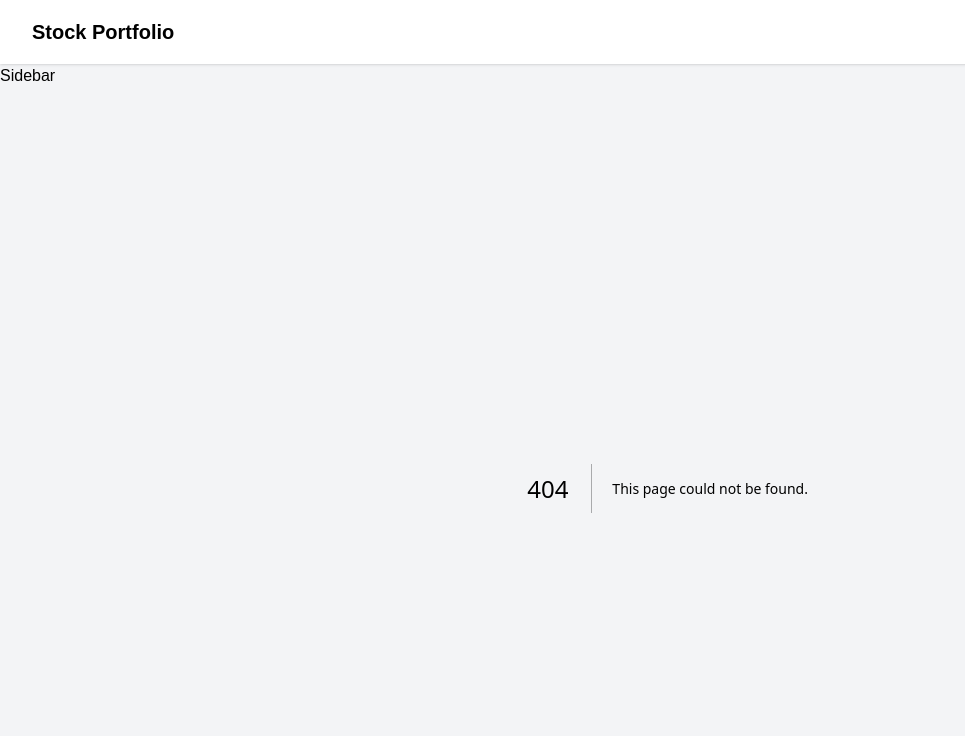
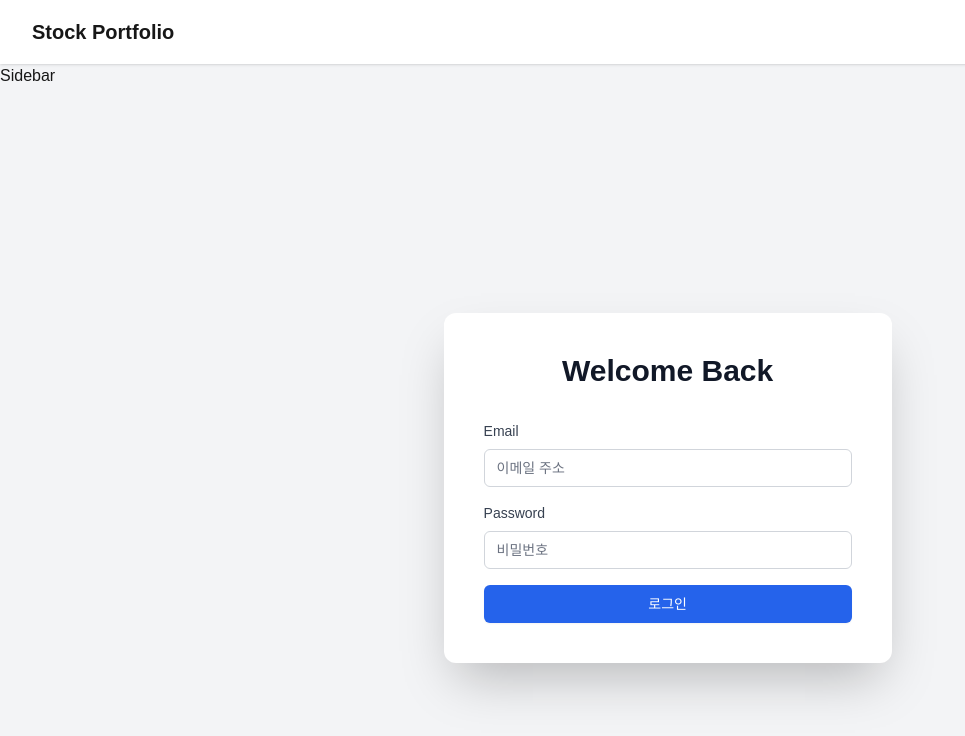
Before and after one commit to zzgh06/stock-portfolio, a Next.js app: page /login in a window 1280 px wide. Before the commit this address had no page. Shown: the top 736 px of the page, without its empty margins (0-965 px from the left). Built offline with nearby package versions, Linux system fonts and the light colour scheme.

Commit message:
feat : 로그인 기능 구현

```diff
--- a/src/app/layout.tsx
+++ b/src/app/layout.tsx
@@ -9,7 +9,7 @@ export default function RootLayout({
   children: React.ReactNode;
 }>) {
   return (
-    <html lang="en">
+    <html lang="kr" className="min-h-screen mx-auto">
       <body>
         <div className="min-h-screen bg-gray-100">
           <Header />
--- /dev/null
+++ b/src/app/login/page.tsx
@@ -0,0 +1,11 @@
+'use client'
+
+import LoginForm from "@/components/auth/LoginForm";
+
+export default function Login() {
+  return (
+    <div className="flex justify-center items-center min-h-screen">
+      <LoginForm />
+    </div>
+  )
+}
--- /dev/null
+++ b/src/components/auth/LoginForm.tsx
@@ -0,0 +1,67 @@
+import { signIn } from "next-auth/react";
+import React, { useState } from "react";
+
+export default function LoginForm() {
+  const [email, setEmail] = useState('');
+  const [password, setPassword] = useState('');
+
+  const handleSubmit = async (e: React.FormEvent) => {
+    e.preventDefault();
+
+    try {
+      // eslint-disable-next-line @typescript-eslint/no-unused-vars
+      const result = await signIn('credentials', {
+        email,
+        password,
+        redirect: true,
+        callbackUrl: '/dashboard'
+      });
+    } catch (error) {
+      console.error('Login failed:', error);
+    }
+  };
+
+  return (
+    <div className="max-w-md w-full space-y-8 bg-white p-10 rounded-xl shadow-2xl">
+      <div>
+        <h2 className="text-center text-3xl font-extrabold text-gray-900">
+          Welcome Back
+        </h2>
+      </div>
+      <form onSubmit={handleSubmit} className="space-y-4">
+        <div>
+          <label className="mb-2 block text-sm font-medium text-gray-700">
+            Email
+          </label>
+          <input
+            type="email"
+            value={email}
+            onChange={(e) => setEmail(e.target.value)}
+            className="appearance-none relative block w-full px-3 py-2 border border-gray-300 placeholder-gray-500 text-gray-900 rounded-md focus:outline-none focus:ring-blue-500 focus:border-blue-500 focus:z-10 sm:text-sm transition duration-300 ease-in-out"
+            required
+            placeholder="이메일 주소"
+          />
+        </div>
+        <div>
+          <label className="mb-2 block text-sm font-medium text-gray-700">
+            Password
+          </label>
+          <input
+            type="password"
+            value={password}
+            onChange={(e) => setPassword(e.target.value)}
+            className="appearance-none relative block w-full px-3 py-2 border border-gray-300 placeholder-gray-500 text-gray-900 rounded-md focus:outline-none focus:ring-blue-500 focus:border-blue-500 focus:z-10 sm:text-sm transition duration-300 ease-in-out"
+            required
+            placeholder="비밀번호"
+          />
+        </div>
+        <button
+          type="submit"
+          className="w-full flex justify-center py-2 px-4 border border-transparent rounded-md shadow-sm text-sm font-medium text-white bg-blue-600 hover:bg-blue-700"
+        >
+          로그인
+        </button>
+      </form>
+    </div>
+  )
+}
```
